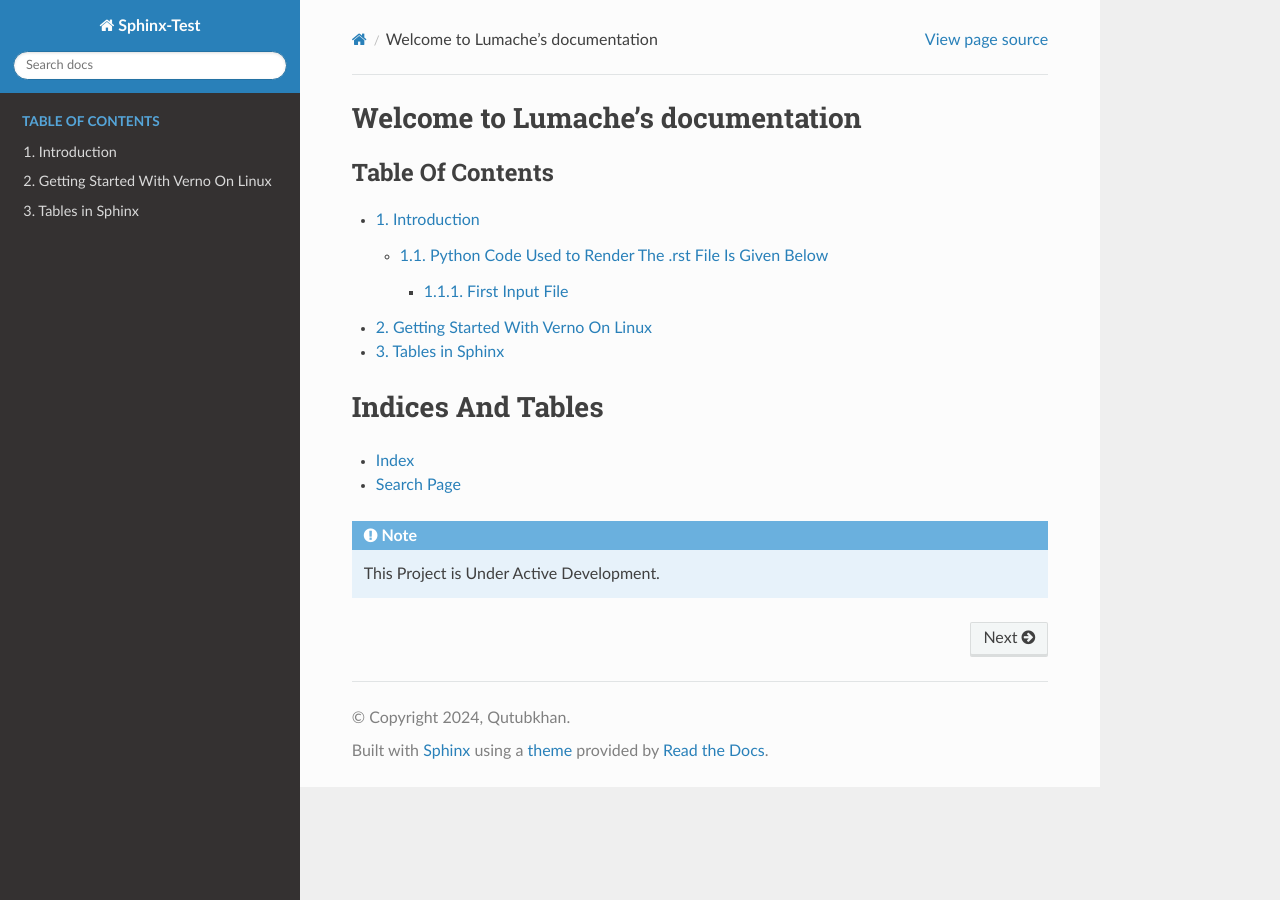
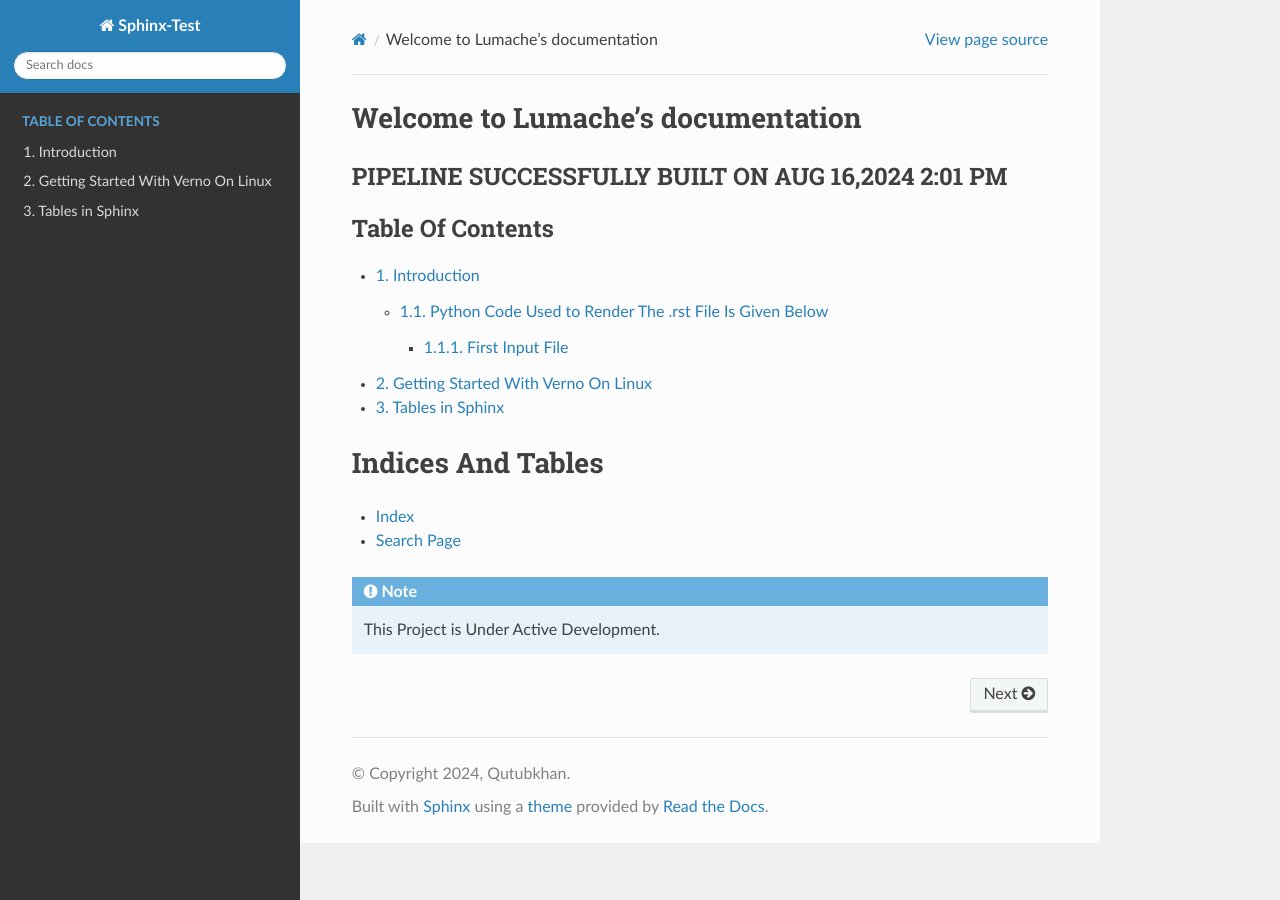
Before and after one commit to QutubkhanKheraluwala/Sphinx-Test, a Sphinx documentation site: the page built from docs/source/index.rst, in a window 1280 px wide. Built offline with Sphinx 7.4.7 and the Read the Docs theme 2.0.0, drawn with Linux system fonts in a browser that asks for light colours.

Commit message:
Added success message in order to test the pipeline once more.

```diff
--- a/docs/source/index.rst
+++ b/docs/source/index.rst
@@ -5,7 +5,8 @@
 
 Welcome to Lumache's documentation
 ==================================
-
+**PIPELINE SUCCESSFULLY BUILT ON AUG 16,2024 2:01 PM**
+------------------------------------------------------
 
 .. toctree::
    :numbered:
```
